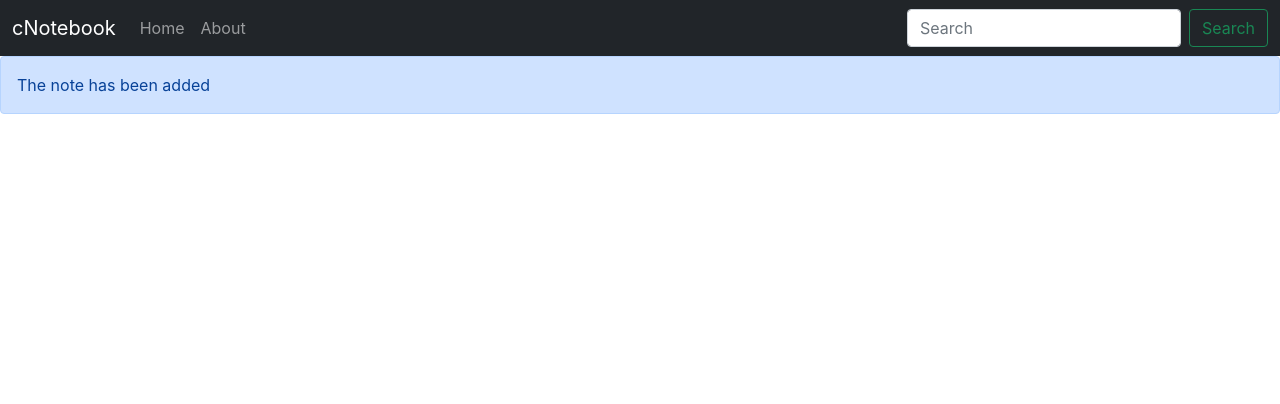
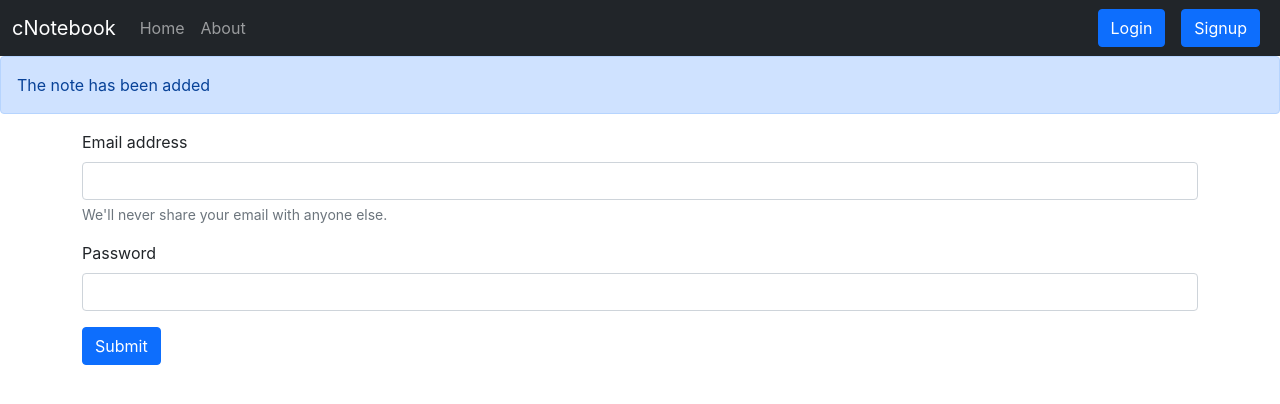
Before and after one commit to sagar442-debug/Notes-on-the-cloud-app-using-MERN-stack, a React (Create React App) app: page /login in a window 1280 px wide. Shown: the top 404 px of the page. Built offline with nearby package versions, Linux system fonts and the light colour scheme.

Commit message:
Adding sign in and sign up

```diff
--- a/src/App.js
+++ b/src/App.js
@@ -8,6 +8,8 @@
 import About from "./components/About";
 import NoteState from "./context/notes/NoteState";
 import Alert from "./components/Alert";
+import Login from "./components/Login";
+import Signup from "./components/Signup";
 
 
 function App() {
@@ -21,6 +23,8 @@
         <Routes>
           <Route path='/' element={<Home />} />
           <Route path='/about' element={<About />} />
+          <Route path='/login' element={<Login />} />
+          <Route path='/signup' element={<Signup />} />
         </Routes>
         </div>
       </BrowserRouter>
--- a/src/components/AddNote.js
+++ b/src/components/AddNote.js
@@ -5,10 +5,11 @@
     const context = useContext(noteContext);
     const { addNote } = context;
 
-    const [note, setNote] = useState({ title: "", description: "", tag: "default" })
+    const [note, setNote] = useState({ title: "", description: "", tag: "" })
     const handleClick = (e) => {
         e.preventDefault();
         addNote(note.title, note.description, note.tag);
+        setNote({id:"", title: "", description: "", tag: "" })
     }
 
     const onChange = (e) => {
@@ -21,18 +22,18 @@
                 <form className='my-3'>
                     <div className="mb-3">
                         <label htmlFor="title" className="form-label">Title</label>
-                        <input type="text" className="form-control" onChange={onChange} id="title" name="title" aria-describedby="emailHelp" />
+                        <input type="text" className="form-control" onChange={onChange} value={note.title} id="title" name="title" aria-describedby="emailHelp" minLength={5} required />
                     </div>
                     <div className="mb-3">
                         <label htmlFor="description" className="form-label">Description</label>
-                        <input type="text" name="description" className="form-control" id="description" onChange={onChange} />
+                        <input type="text" name="description" className="form-control" value={note.description} id="description" onChange={onChange} minLength={5} required />
                     </div>
                     <div className="mb-3">
                         <label htmlFor="tag" className="form-label">Tag</label>
-                        <input type="text" name="tag" className="form-control" id="tag" onChange={onChange} />
+                        <input type="text" name="tag" className="form-control" id="tag" value={note.tag} onChange={onChange} />
                     </div>
 
-                    <button type="submit" className="btn btn-primary" onClick={handleClick}>Add Note</button>
+                    <button disabled={note.title.length<5 || note.description.length<5} type="submit" className="btn btn-primary" onClick={handleClick}>Add Note</button>
                 </form>
                 <h2>Your notes</h2>
             </div>
--- /dev/null
+++ b/src/components/Login.js
@@ -0,0 +1,52 @@
+import React, { useState } from 'react'
+import { unstable_HistoryRouter, useNavigate } from 'react-router-dom'
+
+const Login = () => {
+    let history = useNavigate();
+
+    const onChange = (e) => {
+        setCredentials({ ...credentials, [e.target.name]: e.target.value })
+    }
+
+    const handleSubmit = async (e)=>{
+        e.preventDefault();
+
+        const response = await fetch("http://localhost:8000/api/auth/login",{
+            method: 'POST',
+            headers: {
+                "Content-Type": "application/json",
+                },
+            body: JSON.stringify({email:credentials.email, password:credentials.password})
+        });
+        const json = await response.json()
+        console.log(json)
+        if(json.success){
+            // save the auth token
+            localStorage.setItem('token', json.authtoken)
+            history("/")
+        }
+        else{
+            console.log('Invalid credentials')
+        }
+    }
+    const [credentials, setCredentials] = useState({email: "", password:""})
+
+    return (
+        <div>
+            <form onSubmit={handleSubmit}>
+                <div className="mb-3">
+                    <label htmlFor="email" className="form-label">Email address</label>
+                    <input name='email' value={credentials.email} type="email" onChange={onChange} className="form-control" id="email" aria-describedby="emailHelp"/>
+                        <div id="emailHelp" className="form-text">We'll never share your email with anyone else.</div>
+                </div>
+                <div className="mb-3">
+                    <label htmlFor="password" value={credentials.password} className="form-label">Password</label>
+                    <input name='password' type="password" onChange={onChange} className="form-control" id="password"/>
+                </div>
+               <button type="submit" className="btn btn-primary" >Submit</button>
+            </form>
+        </div>
+    )
+}
+
+export default Login
--- a/src/components/Navbar.js
+++ b/src/components/Navbar.js
@@ -15,16 +15,16 @@
           <div className="collapse navbar-collapse" id="navbarTogglerDemo03">
             <ul className="navbar-nav me-auto mb-2 mb-lg-0">
               <li className="nav-item">
-          <Link className={`nav-link ${location.pathname==="/"? "active": ""}`} aria-current="page" to="/">Home</Link>
+                <Link className={`nav-link ${location.pathname === "/" ? "active" : ""}`} aria-current="page" to="/">Home</Link>
               </li>
               <li className="nav-item">
-          <Link className={`nav-link ${location.pathname==="/about"? "active": ""}`} to="/about">About</Link>
+                <Link className={`nav-link ${location.pathname === "/about" ? "active" : ""}`} to="/about">About</Link>
               </li>
 
             </ul>
-      <form className="d-flex" role="search">
-        <input className="form-control me-2" type="search" placeholder="Search" aria-label="Search"/>
-        <button className="btn btn-outline-success" type="submit">Search</button>
+            <form className="d-flex " role="search">
+              <Link className="btn btn-primary mx-2" to="/login" role="button">Login</Link>
+              <Link className="btn btn-primary mx-2" to="/signup" role="button">Signup</Link>
             </form>
           </div>
         </div>
--- a/src/components/Notes.js
+++ b/src/components/Notes.js
@@ -6,26 +6,25 @@
 
 const Notes = () => {
     const context = useContext(noteContext);
-    const { notes, getNotes } = context;
+    const { notes, getNotes, editNote } = context;
     useEffect(() => {
         getNotes();
+        // eslint-disable-next-line
     }, [])
 
-    const [note, setNote] = useState({ etitle: "", edescription: "", etag: "" })
+    const [note, setNote] = useState({id:"", etitle: "", edescription: "", etag: "" })
 
     const updateNote = (currentNote) => {
-        ref.current.click();
-        setNote({etitle: currentNote.title, edescription:currentNote.description, etag: currentNote.tag})
+        setNote({id: currentNote._id,etitle: currentNote.title, edescription:currentNote.description, etag: currentNote.tag})
 
     }
 
 
 
     const ref = useRef(null)
-
     const handleClick = (e) => {
         e.preventDefault();
-        console.log("Loading the kit", note)
+        editNote(note.id, note.etitle, note.edescription, note.etag );
     }
 
     const onChange = (e) => {
@@ -51,11 +50,11 @@
                             <form className='my-3'>
                                 <div className="mb-3">
                                     <label htmlFor="title" className="form-label">Title</label>
-                                    <input type="text" value={note.etitle} className="form-control" onChange={onChange} id="etitle" name="etitle" aria-describedby="emailHelp" />
+                                    <input type="text" value={note.etitle} className="form-control" onChange={onChange} id="etitle" minLength={5} required name="etitle" aria-describedby="emailHelp" />
                                 </div>
                                 <div className="mb-3">
                                     <label htmlFor="description" className="form-label">Description</label>
-                                    <input type="text" value={note.edescription} name="edescription" className="form-control" id="edescription" onChange={onChange} />
+                                    <input type="text" value={note.edescription} name="edescription" className="form-control" minLength={5} required id="edescription" onChange={onChange} />
                                 </div>
                                 <div className="mb-3">
                                     <label htmlFor="tag" className="form-label">Tag</label>
@@ -65,12 +64,16 @@
                         </div>
                         <div className="modal-footer">
                             <button type="button" className="btn btn-secondary" data-bs-dismiss="modal">Close</button>
-                            <button type="button" onClick={handleClick} className="btn btn-primary">Update Notes</button>
+                            <button disabled={note.etitle.length<5 || note.edescription.length<5} type="button" data-bs-dismiss="modal" onClick={handleClick}  className="btn btn-primary">Update Notes</button>
                         </div>
                     </div>
                 </div>
             </div>
             <div className='row'>
+                <div className="container mx-3">
+                {notes.length===0 && 'No notes to display'}
+
+                </div>
                 {notes.map((note) => {
                     return <Noteitem key={note._id} updateNote={updateNote} note={note} />
                 })}
--- /dev/null
+++ b/src/components/Signup.js
@@ -0,0 +1,11 @@
+import React from 'react'
+
+const Signup = () => {
+  return (
+    <div>
+      I am signup .
+    </div>
+  )
+}
+
+export default Signup
--- a/src/context/notes/NoteState.js
+++ b/src/context/notes/NoteState.js
@@ -20,6 +20,7 @@
       },
       });
     const json = await response.json();
+
     setNotes(json);
 
 }
@@ -37,16 +38,8 @@
       },
       body: JSON.stringify({ title, description, tag }),
     });
-    const json = response.json();
-    let note = {
-      "_id": "649c03b559c54c19d450b21cb4",
-      "user": "649795b52c1bfaf05799d74f",
-      "title": title,
-      "description": description,
-      "tag": tag,
-      "date": "2023-06-28T09:56:05.764Z",
-      "__v": 0
-    };
+    const json = await response.json();
+    let note = json
     setNotes(notes.concat(note))
   }
 
@@ -62,6 +55,7 @@
         "auth-token": "eyJhbGciOiJIUzI1NiIsInR5cCI6IkpXVCJ9.eyJ1c2VyIjp7ImlkIjoiNjQ5Nzk1YjUyYzFiZmFmMDU3OTlkNzRmIn0sImlhdCI6MTY4Nzk0NDYwMH0.1ilLSXAxMEuP1C_wu7MmusJDLyjUd_2CJc8Eb_ozMGE"
       },
       });
+
    // Api Call
     let newNotes = notes.filter((note) => { return note._id !== id })
     setNotes(newNotes)
@@ -73,7 +67,7 @@
   const editNote = async (id, title, description, tag) => {
     // API Call
     const response = await fetch(`${host}/api/notes/updatenotes/${id}`, {
-      method: "POST",
+      method: "PUT",
       headers: {
         "Content-Type": "application/json",
         "auth-token": "eyJhbGciOiJIUzI1NiIsInR5cCI6IkpXVCJ9.eyJ1c2VyIjp7ImlkIjoiNjQ5Nzk1YjUyYzFiZmFmMDU3OTlkNzRmIn0sImlhdCI6MTY4Nzk0NDYwMH0.1ilLSXAxMEuP1C_wu7MmusJDLyjUd_2CJc8Eb_ozMGE"
@@ -81,15 +75,20 @@
       body: JSON.stringify({ title, description, tag }),
     });
     const json = response.json();
+
+    let newNotes = JSON.parse(JSON.stringify(notes))
     // Logic to edit in client
-    for (let index = 0; index < notes.length; index++) {
-      const element = notes[index];
+    for (let index = 0; index < newNotes.length; index++) {
+      const element = newNotes[index];
       if (element._id === id) {
-        element.title = title;
-        element.description = description;
-        element.tag = tag;
+        newNotes[index].title = title;
+        newNotes[index].description = description;
+        newNotes[index].tag = tag;
+        break;
       }
     }
+    setNotes(newNotes)
+    getNotes()
   }
   return (
     <NoteContext.Provider value={{ notes, setNotes, addNote, deleteNote, editNote, getNotes }}>
```
Also changed, not shown: 1 other file (tests, documents, lock files or other folders). Lines whose indentation alone changed are shown as unchanged.
